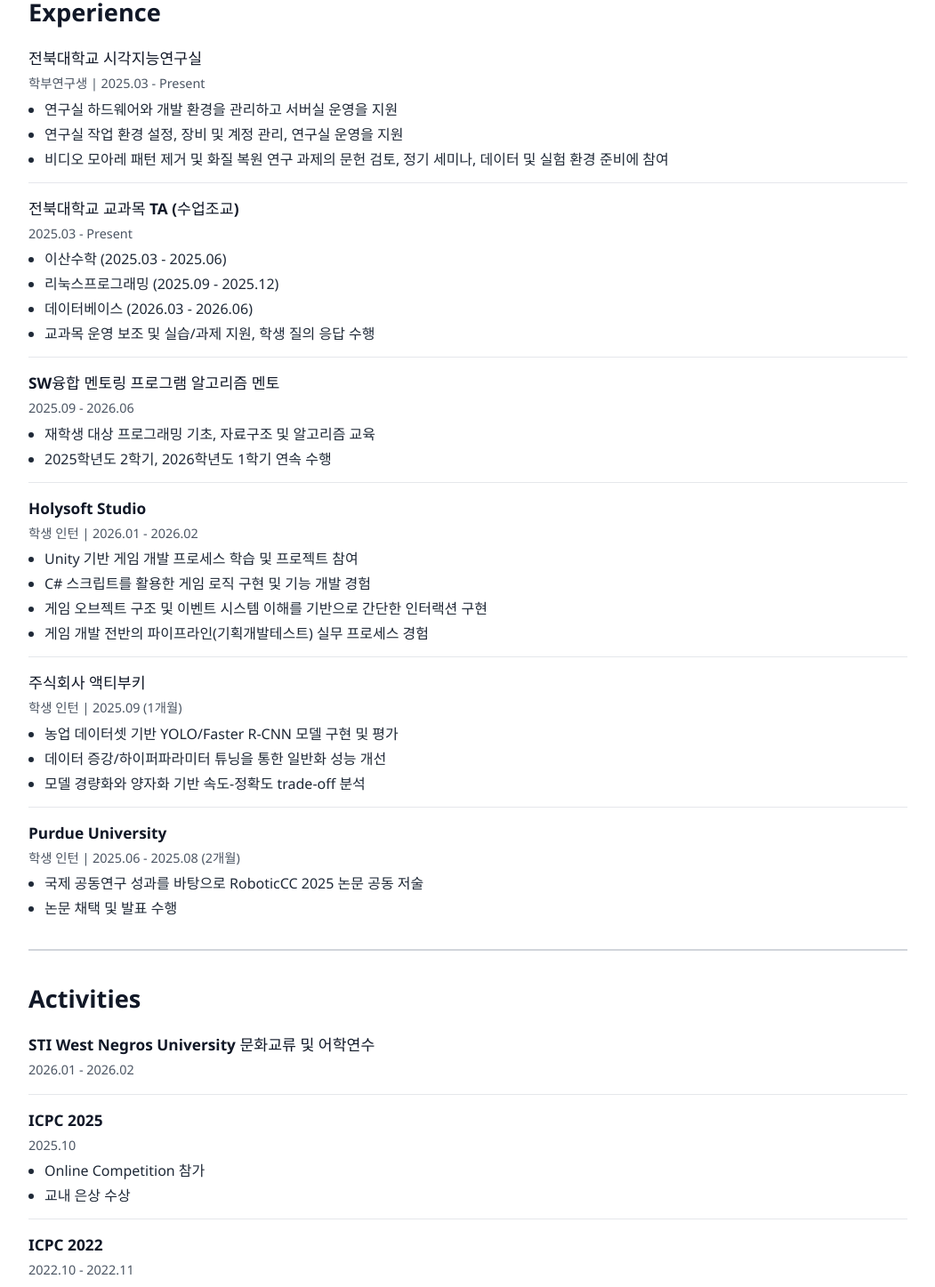
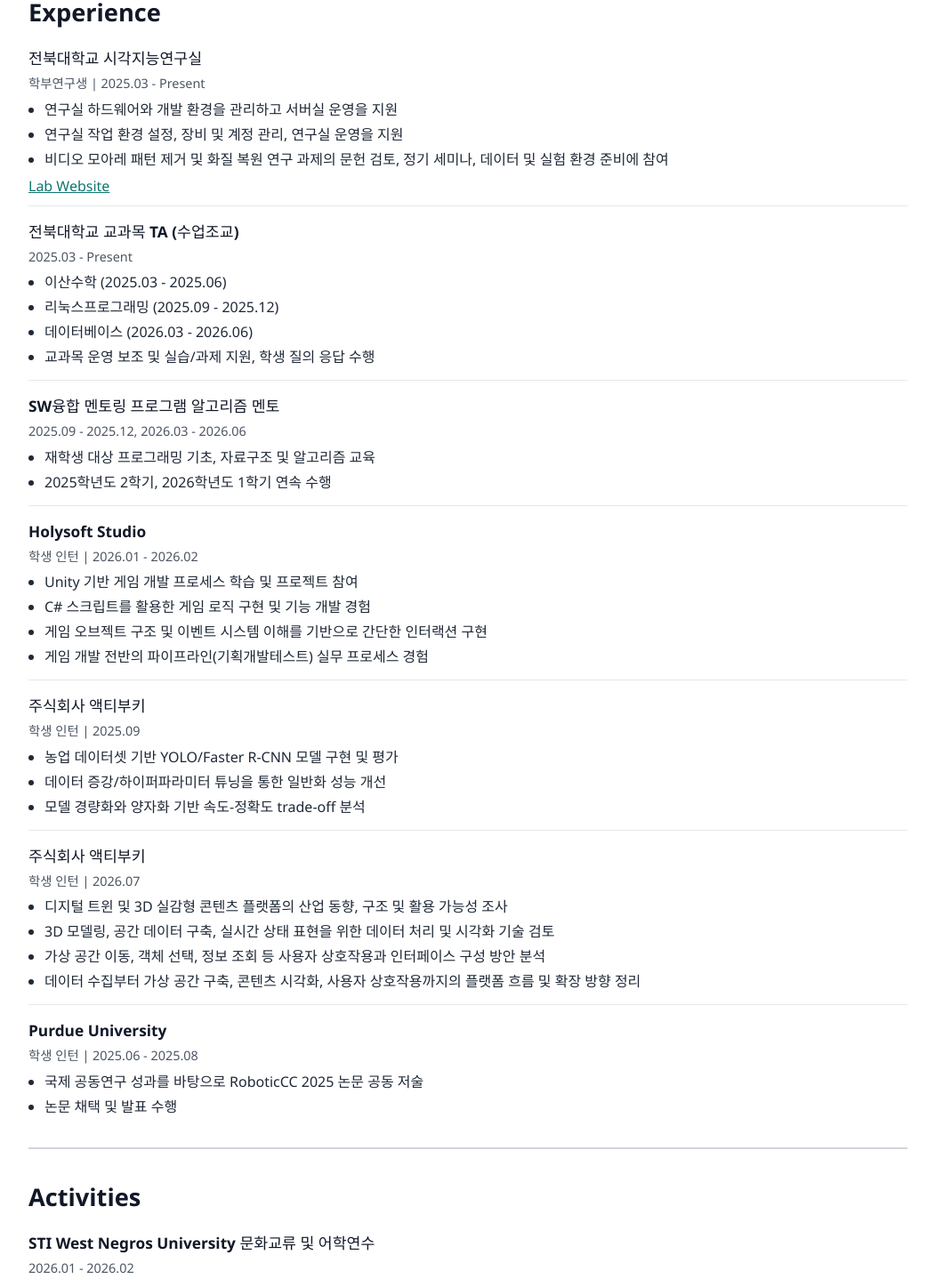
Before and after one commit to Quinsie/Quinsie.github.io, a React (Vite) app: page / in a window 1280 px wide. Shown: the part 1858-3305 px from the top of the page at 89% size, without its empty margins (224-1275 px from the left). Built offline with nearby package versions, Linux system fonts and the light colour scheme.

Commit message:
feat: update lab and internship experience

```diff
--- a/src/content/portfolio.js
+++ b/src/content/portfolio.js
@@ -182,6 +182,12 @@
               "연구실 작업 환경 설정, 장비 및 계정 관리, 연구실 운영을 지원",
               "비디오 모아레 패턴 제거 및 화질 복원 연구 과제의 문헌 검토, 정기 세미나, 데이터 및 실험 환경 준비에 참여",
             ],
+            links: [
+              {
+                label: "Lab Website",
+                href: "https://jbnu-vilab.github.io/",
+              },
+            ],
           },
           {
             title: "전북대학교 교과목 TA (수업조교)",
@@ -195,7 +201,7 @@
           },
           {
             title: "SW융합 멘토링 프로그램 알고리즘 멘토",
-            meta: "2025.09 - 2026.06",
+            meta: "2025.09 - 2025.12, 2026.03 - 2026.06",
             bullets: [
               "재학생 대상 프로그래밍 기초, 자료구조 및 알고리즘 교육",
               "2025학년도 2학기, 2026학년도 1학기 연속 수행",
@@ -213,7 +219,7 @@
           },
           {
             title: "주식회사 액티부키",
-            meta: "학생 인턴 | 2025.09 (1개월)",
+            meta: "학생 인턴 | 2025.09",
             bullets: [
               "농업 데이터셋 기반 YOLO/Faster R-CNN 모델 구현 및 평가",
               "데이터 증강/하이퍼파라미터 튜닝을 통한 일반화 성능 개선",
@@ -221,8 +227,18 @@
             ],
           },
           {
+            title: "주식회사 액티부키",
+            meta: "학생 인턴 | 2026.07",
+            bullets: [
+              "디지털 트윈 및 3D 실감형 콘텐츠 플랫폼의 산업 동향, 구조 및 활용 가능성 조사",
+              "3D 모델링, 공간 데이터 구축, 실시간 상태 표현을 위한 데이터 처리 및 시각화 기술 검토",
+              "가상 공간 이동, 객체 선택, 정보 조회 등 사용자 상호작용과 인터페이스 구성 방안 분석",
+              "데이터 수집부터 가상 공간 구축, 콘텐츠 시각화, 사용자 상호작용까지의 플랫폼 흐름 및 확장 방향 정리",
+            ],
+          },
+          {
             title: "Purdue University",
-            meta: "학생 인턴 | 2025.06 - 2025.08 (2개월)",
+            meta: "학생 인턴 | 2025.06 - 2025.08",
             bullets: [
               "국제 공동연구 성과를 바탕으로 RoboticCC 2025 논문 공동 저술",
               "논문 채택 및 발표 수행",
@@ -472,6 +488,12 @@
               "Support workspace setup, equipment and account management, and lab operations",
               "Participate in literature review, regular seminars, and data and experiment-environment preparation for video moiré-pattern removal and restoration research",
             ],
+            links: [
+              {
+                label: "Lab Website",
+                href: "https://jbnu-vilab.github.io/",
+              },
+            ],
           },
           {
             title: "Teaching Assistant, JBNU",
@@ -485,7 +507,7 @@
           },
           {
             title: "Algorithm Mentor, SW Convergence Mentoring Program",
-            meta: "Sep 2025 - Jun 2026",
+            meta: "Sep 2025 - Dec 2025, Mar 2026 - Jun 2026",
             bullets: [
               "Taught programming fundamentals, data structures, and basic algorithms to undergraduate students",
               "Participated in both Fall 2025 and Spring 2026 programs",
@@ -508,6 +530,16 @@
               "Implemented and evaluated YOLO/Faster R-CNN object detection models on agricultural datasets",
               "Improved generalization through data augmentation and hyperparameter tuning",
               "Analyzed speed-accuracy trade-offs with compression and quantization",
+            ],
+          },
+          {
+            title: "ActiBooky Inc.",
+            meta: "Student Intern | Jul 2026",
+            bullets: [
+              "Reviewed industry trends, architecture, and applications of digital-twin and 3D immersive-content platforms",
+              "Examined 3D modeling, spatial-data construction, and data-processing and visualization techniques for real-time state representation",
+              "Analyzed interaction and interface approaches for navigation, object selection, and information retrieval in virtual spaces",
+              "Organized the end-to-end platform flow from data collection and virtual-space construction to visualization and user interaction",
             ],
           },
           {
```
